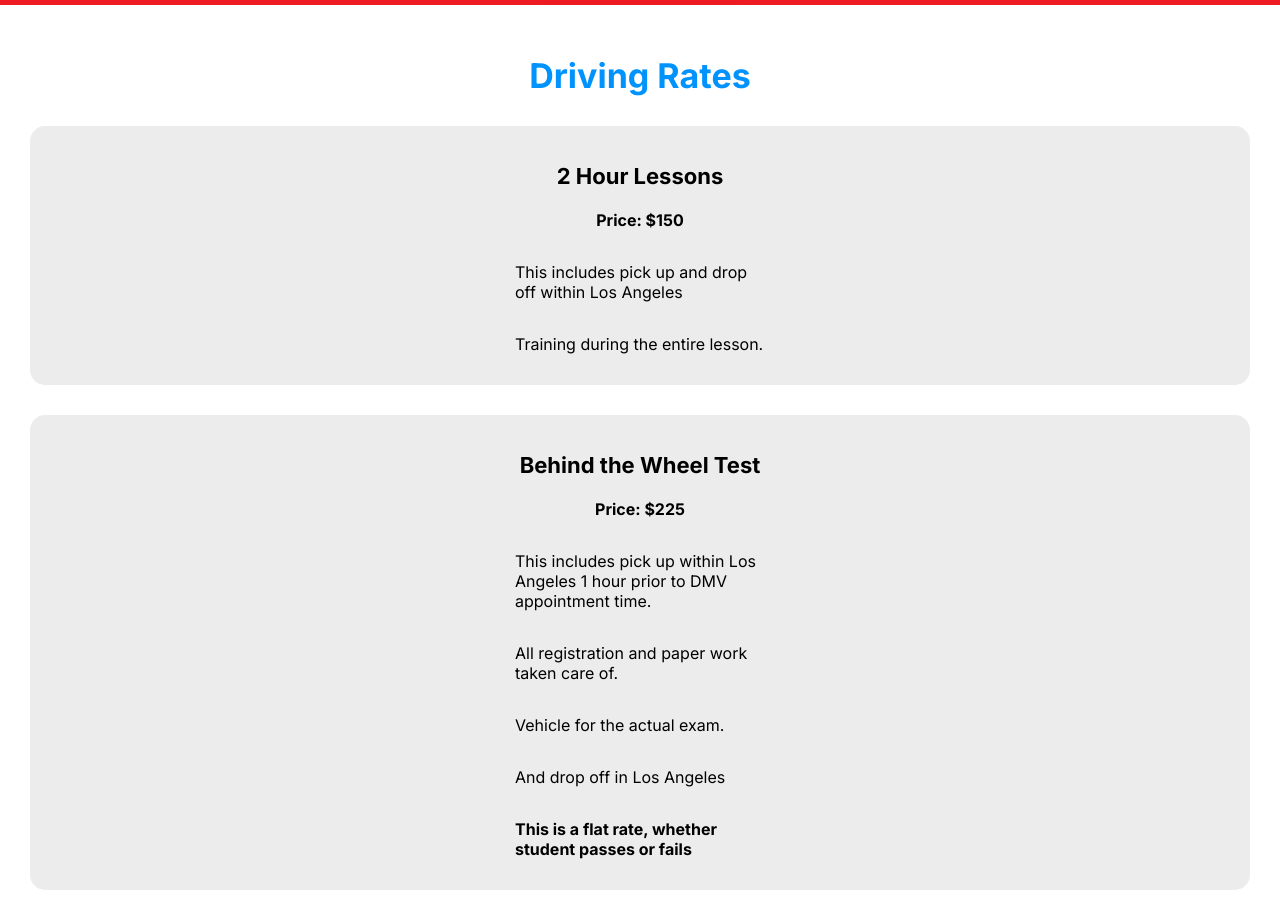
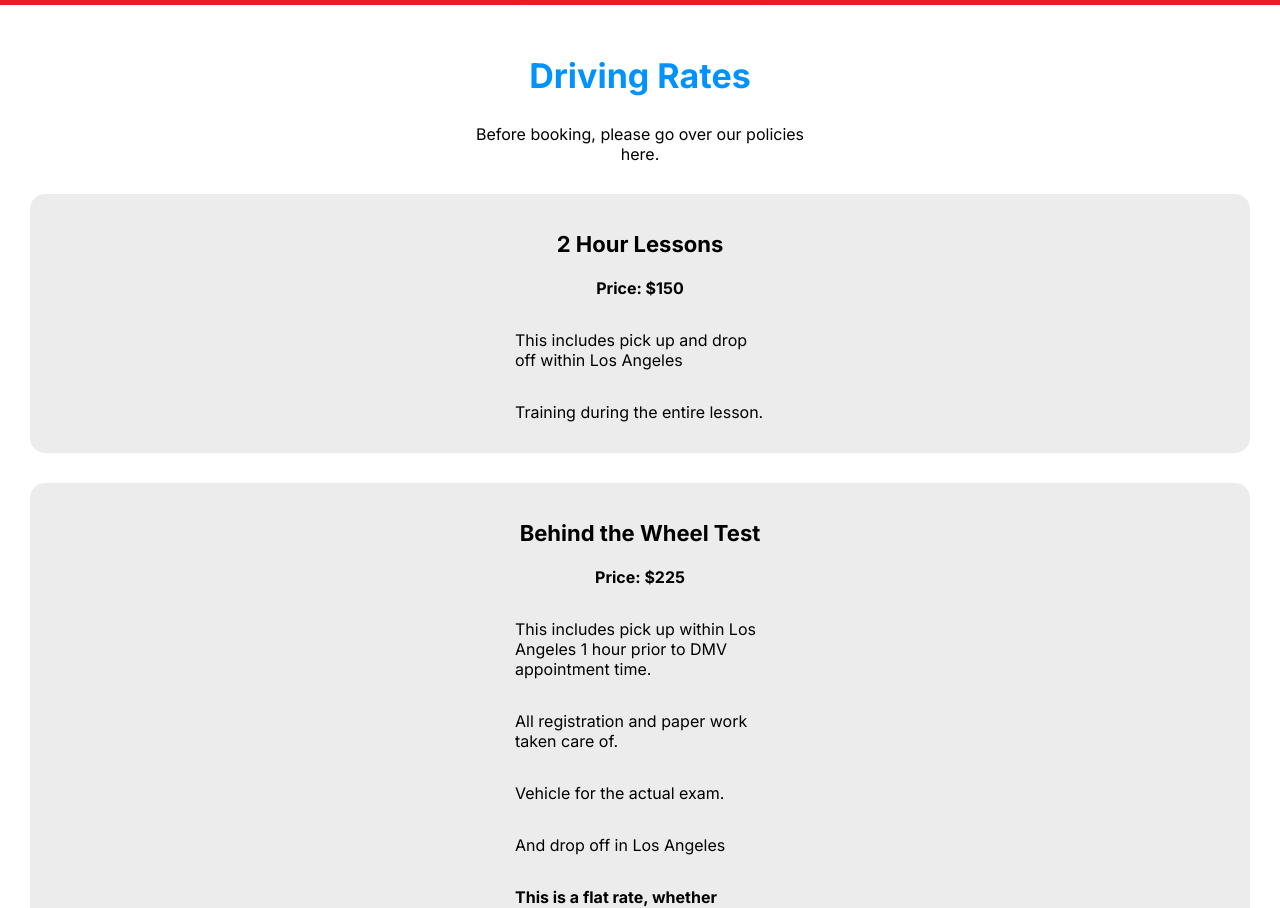
Before and after one commit to mannysanz715/BestDrivingTeacherFront, a React (Vite) app: page / in a window 1280 px wide. Shown: the part 1580-2488 px from the top of the page. Built offline with nearby package versions, Linux system fonts and the light colour scheme.

Commit message:
Add policies link

```diff
--- a/src/components/Pricing/Pricing.css
+++ b/src/components/Pricing/Pricing.css
@@ -31,3 +31,12 @@
 .rate-description{
   width: 250px;
 }
+
+.policies-link{
+  display: flex;
+  margin: 0 auto;
+  text-align: center;
+  text-decoration: none;
+  color: black;
+  width: 350px;
+}
--- a/src/components/Pricing/Pricing.jsx
+++ b/src/components/Pricing/Pricing.jsx
@@ -4,6 +4,7 @@ function Pricing () {
   return (
     <>
       <h2 className='pricing-header' id='pricing'>Driving Rates</h2>
+    <a className='policies-link' href='#'>Before booking, please go over our policies here.</a>
         <div className="reg-class-pricing card">
           <h3 className='rate-title'>2 Hour Lessons</h3>
           <p className='rate-price'>Price: $150</p>
```
